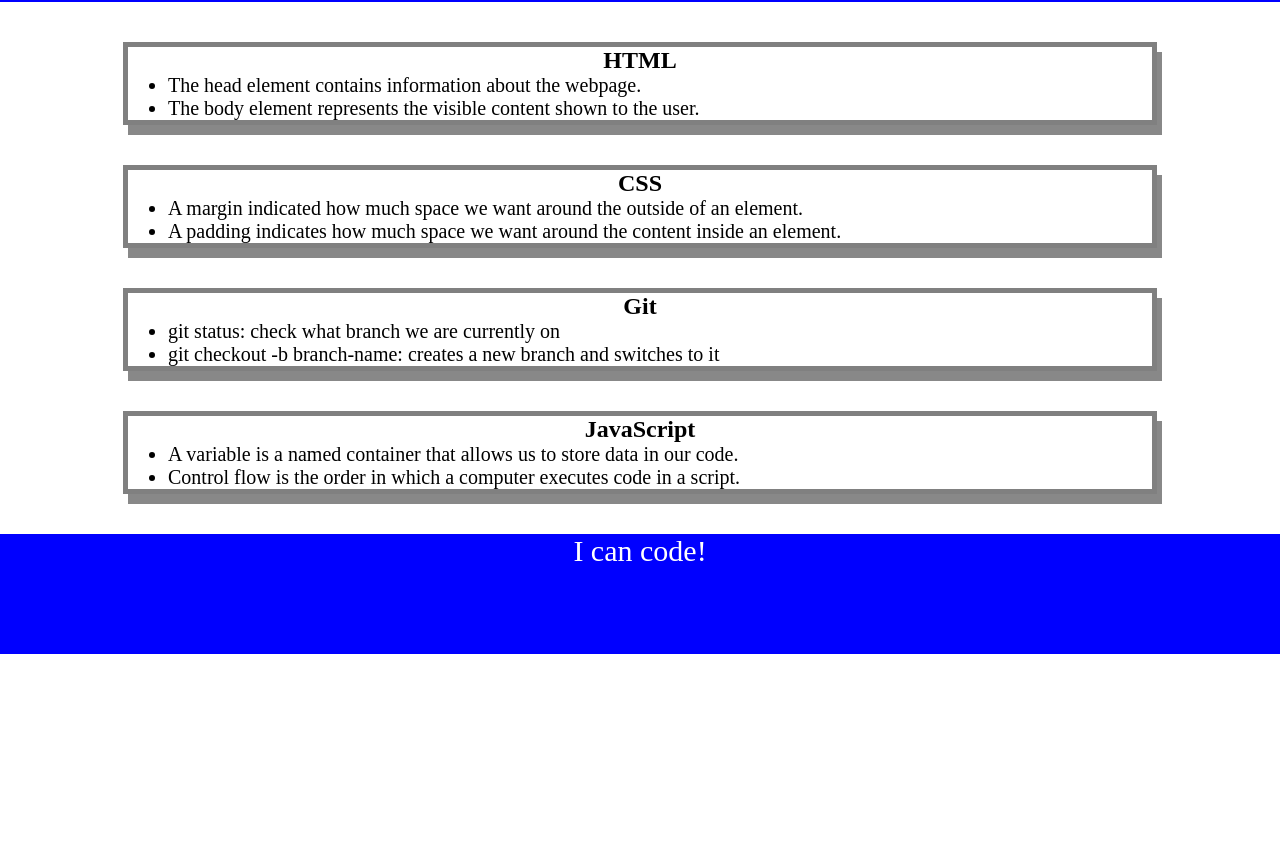
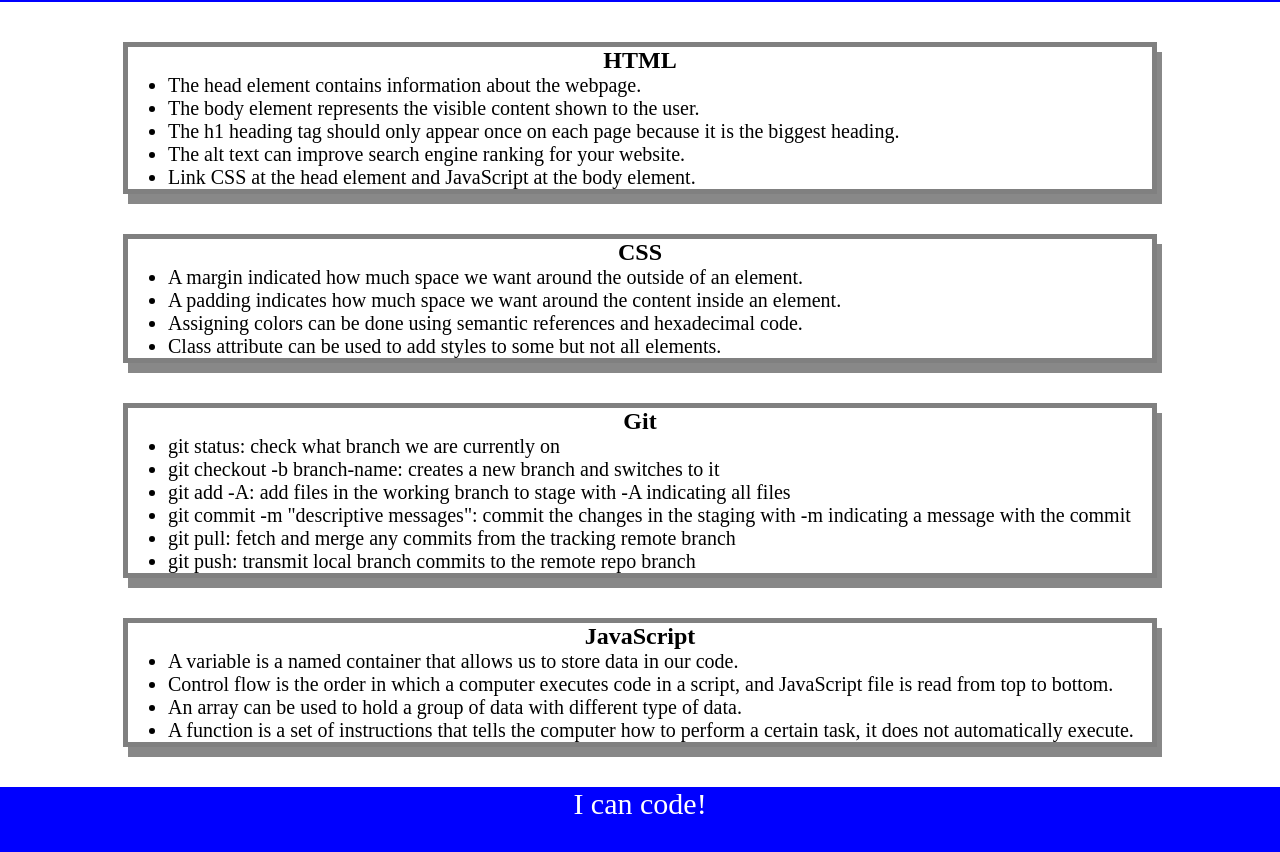
Before and after one commit to Unluckyguy4ever/prework-study-guide, a plain HTML site: page index.html in a window 1280 px wide. Shown: the part 118-970 px from the top of the page. Before the commit the page ends 800 px from the top, so only its background shows below. Drawn offline with Linux system fonts and the light colour scheme.

Commit message:
updated notes on prework study guide

```diff
--- a/index.html
+++ b/index.html
@@ -19,6 +19,9 @@
         <ul>
           <li>The head element contains information about the webpage.</li>
           <li>The body element represents the visible content shown to the user.</li>
+          <li>The h1 heading tag should only appear once on each page because it is the biggest heading.</li>
+          <li>The alt text can improve search engine ranking for your website.</li>
+          <li>Link CSS at the head element and JavaScript at the body element.</li>
         </ul>
       </section>
 
@@ -27,6 +30,8 @@
         <ul>
           <li>A margin indicated how much space we want around the outside of an element.</li>
           <li>A padding indicates how much space we want around the content inside an element.</li>
+          <li>Assigning colors can be done using semantic references and hexadecimal code.</li>
+          <li>Class attribute can be used to add styles to some but not all elements.</li>
         </ul>
 
       </section>
@@ -36,6 +41,10 @@
         <ul>
           <li>git status: check what branch we are currently on</li>
           <li>git checkout -b branch-name: creates a new branch and switches to it</li>
+          <li>git add -A: add files in the working branch to stage with -A indicating all files</li>
+          <li>git commit -m "descriptive messages": commit the changes in the staging with -m indicating a message with the commit</li>
+          <li>git pull: fetch and merge any commits from the tracking remote branch</li>
+          <li>git push: transmit local branch commits to the remote repo branch</li>
         </ul>
 
       </section>
@@ -44,7 +53,9 @@
         <h2>JavaScript</h2>
         <ul>
           <li>A variable is a named container that allows us to store data in our code.</li>
-          <li>Control flow is the order in which a computer executes code in a script.</li>
+          <li>Control flow is the order in which a computer executes code in a script, and JavaScript file is read from top to bottom.</li>
+          <li>An array can be used to hold a group of data with different type of data.</li>
+          <li>A function is a set of instructions that tells the computer how to perform a certain task, it does not automatically execute.</li>
         </ul>
 
       </section>
```
